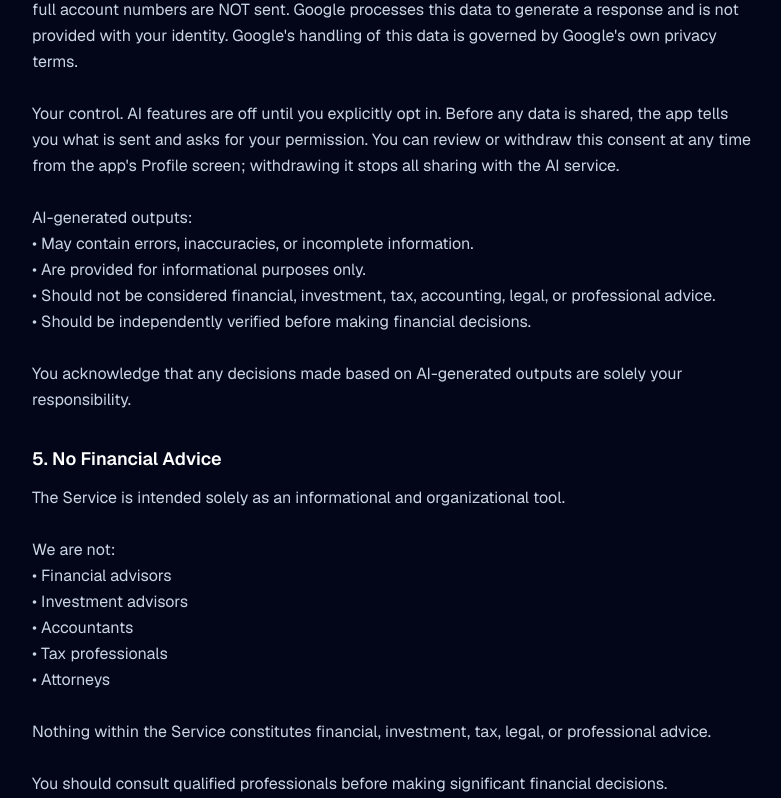
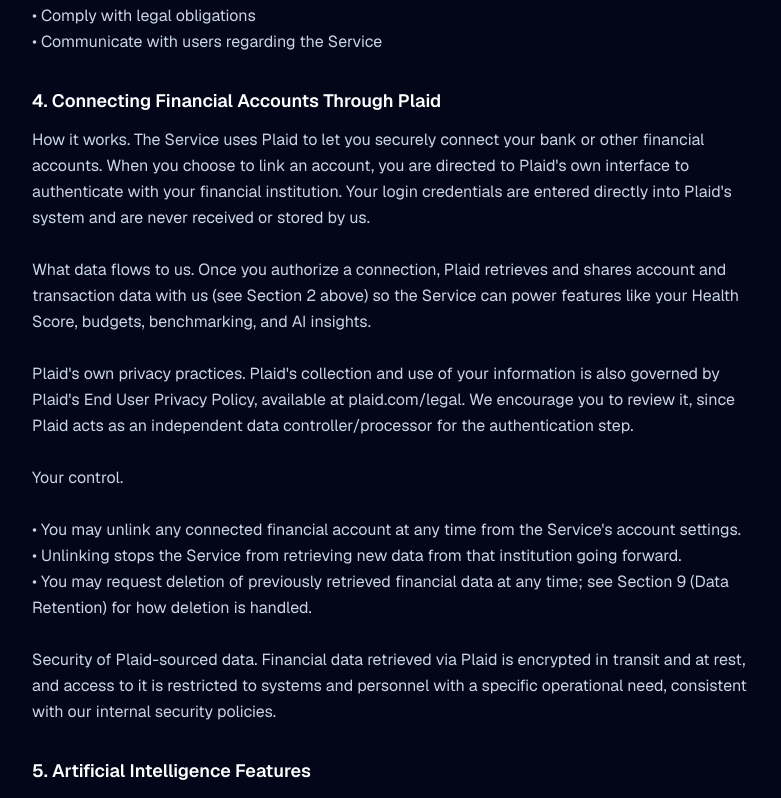
Before and after one commit to VictoriousVincent1/TrackVision, a Next.js app: page /privacy in a window 1280 px wide. Shown: the part 1822-2620 px from the top of the page, without its empty margins (248-1029 px from the left). Built offline with nearby package versions, Linux system fonts and the light colour scheme.

Commit message:
Update legal policies

```diff
--- a/src/content/privacy-policy.ts
+++ b/src/content/privacy-policy.ts
@@ -2,20 +2,21 @@
 
 export const privacyPolicy = {
   title: "Privacy Policy",
-  lastUpdated: "July 9, 2026",
+  lastUpdated: "August 2, 2026",
   body: "",
   sections: [
     {
       heading: "1. Introduction",
-      content: `Welcome to Movus Financials ("we," "our," or "us"). This Privacy Policy explains how we collect, use, store, and protect information when you use our application and related services (the "Service").
+  content: `Welcome to Movus Financials ("we," "our," or "us"). This Privacy Policy explains how we collect, use, store, and protect information when you use our application and related services (the "Service").
 
 By using the Service, you agree to the collection and use of information as described in this Privacy Policy.`,
     },
     {
       heading: "2. Information We Collect",
-      content: `Depending on how you use the Service, we may collect:
+  content: `Depending on how you use the Service, we may collect:
 
 Financial Information
+
 • Income and revenue information you provide
 • Expense and spending information
 • Debt and liability information
@@ -25,20 +26,30 @@
 • Financial goals and projections
 
 Account Information
+
 • Name
 • Email address
 • Username
 • Authentication credentials
 
 Device and Usage Information
+
 • IP address
 • Device identifiers
 • Browser and operating system information
 • App usage data
 • Analytics and performance information
 
-Third-Party Data
-If you connect external financial institutions, payment providers, banks, accounting software, or other third-party services, we may receive information authorized by you from those providers.`,
+Third-Party Financial Data (via Plaid)
+If you connect a bank or other financial institution using Plaid Inc. ("Plaid"), Plaid securely authenticates you directly with your institution — we never see or store your bank login credentials. Once you authorize a connection, Plaid shares certain information with us that may include:
+
+• Account holder name and account type
+• Account and routing numbers
+• Account balances
+• Transaction history and merchant/category details
+• Identity information your institution makes available (as permitted by your authorization)
+
+See Section 4 below for details on how this data is used and your controls over it.`,
     },
     {
       heading: "3. How We Use Your Information",
@@ -55,14 +66,31 @@
 • Communicate with users regarding the Service`,
     },
     {
-      heading: "4. Artificial Intelligence Features",
-      content: `Our Service includes optional AI features — the "AI Advisor" chat and the "Weekly Insight" summary — that use artificial intelligence to analyze your financial information and generate recommendations, forecasts, summaries, and planning suggestions.
+  heading: "4. Connecting Financial Accounts Through Plaid",
+  content: `How it works. The Service uses Plaid to let you securely connect your bank or other financial accounts. When you choose to link an account, you are directed to Plaid's own interface to authenticate with your financial institution. Your login credentials are entered directly into Plaid's system and are never received or stored by us.
 
-Third-party AI processing. These features are powered by Google's Gemini AI service (Google LLC). When you use them, a summary of your financial data is sent to Google for processing. This summary may include your income, budget rule, spending totals, savings and investment goals, debt and loan balances, and financial health score. Your name, email, bank login credentials, and full account numbers are NOT sent. Google processes this data to generate a response and is not provided with your identity. Google's handling of this data is governed by Google's own privacy terms.
+What data flows to us. Once you authorize a connection, Plaid retrieves and shares account and transaction data with us (see Section 2 above) so the Service can power features like your Health Score, budgets, benchmarking, and AI insights.
+
+Plaid's own privacy practices. Plaid's collection and use of your information is also governed by Plaid's End User Privacy Policy, available at plaid.com/legal. We encourage you to review it, since Plaid acts as an independent data controller/processor for the authentication step.
+
+Your control.
+
+• You may unlink any connected financial account at any time from the Service's account settings.
+• Unlinking stops the Service from retrieving new data from that institution going forward.
+• You may request deletion of previously retrieved financial data at any time; see Section 9 (Data Retention) for how deletion is handled.
+
+Security of Plaid-sourced data. Financial data retrieved via Plaid is encrypted in transit and at rest, and access to it is restricted to systems and personnel with a specific operational need, consistent with our internal security policies.`,
+    },
+    {
+  heading: "5. Artificial Intelligence Features",
+  content: `Our Service includes optional AI features — the "AI Advisor" chat and the "Weekly Insight" summary — that use artificial intelligence to analyze your financial information and generate recommendations, forecasts, summaries, and planning suggestions.
+
+Third-party AI processing. These features are powered by Google's Gemini AI service (Google LLC). When you use them, a summary of your financial data is sent to Google for processing. This summary may include your income, budget rule, spending totals, savings and investment goals, debt and loan balances, and financial health score — some of which may be derived from data retrieved via Plaid. Your name, email, bank login credentials, and full account numbers are NOT sent. Google processes this data to generate a response and is not provided with your identity. Google's handling of this data is governed by Google's own privacy terms.
 
 Your control. AI features are off until you explicitly opt in. Before any data is shared, the app tells you what is sent and asks for your permission. You can review or withdraw this consent at any time from the app's Profile screen; withdrawing it stops all sharing with the AI service.
 
 AI-generated outputs:
+
 • May contain errors, inaccuracies, or incomplete information.
 • Are provided for informational purposes only.
 • Should not be considered financial, investment, tax, accounting, legal, or professional advice.
@@ -71,10 +99,11 @@
 You acknowledge that any decisions made based on AI-generated outputs are solely your responsibility.`,
     },
     {
-      heading: "5. No Financial Advice",
-      content: `The Service is intended solely as an informational and organizational tool.
+  heading: "6. No Financial Advice",
+  content: `The Service is intended solely as an informational and organizational tool.
 
 We are not:
+
 • Financial advisors
 • Investment advisors
 • Accountants
@@ -86,10 +115,11 @@
 You should consult qualified professionals before making significant financial decisions.`,
     },
     {
-      heading: "6. Data Sharing",
+  heading: "7. Data Sharing",
       content: `We may share information with:
 
 • Service providers and infrastructure partners
+• Plaid Inc., to enable financial account linking and data retrieval (see Section 4)
 • Analytics providers
 • AI service providers that assist in generating features (currently Google LLC's Gemini service — see Section 4 for what is shared and how to control it)
 • Legal authorities when required by law
@@ -98,13 +128,13 @@
 We do not sell your personal financial information to third parties.`,
     },
     {
-      heading: "7. Data Security",
-      content: `We implement reasonable administrative, technical, and organizational safeguards designed to protect information.
+  heading: "8. Data Security",
+  content: `We implement reasonable administrative, technical, and organizational safeguards designed to protect information, including encryption of financial data in transit and at rest and access controls limiting who can view Plaid-sourced financial data.
 
 However, no method of transmission, storage, or electronic processing is completely secure. We cannot guarantee absolute security of any information.`,
     },
     {
-      heading: "8. Data Retention",
+  heading: "9. Data Retention",
       content: `We retain information for as long as necessary to:
 
 • Provide the Service
@@ -112,19 +142,20 @@
 • Resolve disputes
 • Enforce agreements
 
-We may delete or anonymize information when it is no longer required.`,
+When you unlink a financial account or delete your account, we take reasonable steps to delete or anonymize the associated Plaid-sourced financial data within a reasonable period, except where we are required or permitted to retain it (for example, to comply with legal obligations or resolve disputes).`,
     },
     {
-      heading: "9. User Responsibilities",
+  heading: "10. User Responsibilities",
       content: `You are responsible for:
 
 • Ensuring information provided is accurate
 • Maintaining the security of your account credentials
+• Only linking financial accounts you are authorized to access
 • Reviewing recommendations before acting on them
 • Complying with applicable laws and regulations`,
     },
     {
-      heading: "10. Disclaimer of Warranties",
+  heading: "11. Disclaimer of Warranties",
       content: `THE SERVICE IS PROVIDED "AS IS" AND "AS AVAILABLE."
 
 TO THE MAXIMUM EXTENT PERMITTED BY LAW, WE DISCLAIM ALL WARRANTIES, EXPRESS OR IMPLIED, INCLUDING WARRANTIES OF MERCHANTABILITY, FITNESS FOR A PARTICULAR PURPOSE, ACCURACY, RELIABILITY, AND NON-INFRINGEMENT.
@@ -133,11 +164,12 @@
 • THE SERVICE WILL BE ERROR-FREE;
 • AI-GENERATED OUTPUTS WILL BE ACCURATE;
 • FINANCIAL PROJECTIONS WILL BE CORRECT;
+• DATA RETRIEVED VIA PLAID OR ANY OTHER THIRD-PARTY PROVIDER WILL BE ACCURATE, COMPLETE, OR AVAILABLE WITHOUT INTERRUPTION;
 • THE SERVICE WILL MEET YOUR EXPECTATIONS OR REQUIREMENTS.`,
     },
     {
-      heading: "11. Limitation of Liability",
-      content: `TO THE MAXIMUM EXTENT PERMITTED BY LAW, MOVUS FINANCIALS, ITS OWNERS, OFFICERS, EMPLOYEES, AFFILIATES, CONTRACTORS, AND PARTNERS SHALL NOT BE LIABLE FOR:
+  heading: "12. Limitation of Liability",
+  content: `TO THE MAXIMUM EXTENT PERMITTED BY LAW, MOVUS FINANCIALS, ITS OWNERS, OFFICERS, EMPLOYEES, AFFILIATES, CONTRACTORS, AND PARTNERS SHALL NOT BE LIABLE FOR:
 
 • FINANCIAL LOSSES
 • LOST PROFITS
@@ -149,39 +181,41 @@
 • INDIRECT, INCIDENTAL, SPECIAL, CONSEQUENTIAL, OR PUNITIVE DAMAGES
 
 ARISING OUT OF OR RELATED TO:
+
 • USE OF THE SERVICE;
 • RELIANCE ON AI-GENERATED CONTENT;
 • FINANCIAL DECISIONS MADE BY USERS;
-• DATA INACCURACIES;
+• DATA INACCURACIES, INCLUDING THOSE ORIGINATING FROM PLAID OR A LINKED FINANCIAL INSTITUTION;
 • SERVICE INTERRUPTIONS;
 • THIRD-PARTY DATA SOURCES.
 
 YOUR USE OF THE SERVICE IS AT YOUR SOLE RISK.`,
     },
     {
-      heading: "12. Third-Party Services",
-      content: `The Service may integrate with third-party financial institutions, APIs, payment systems, and data providers.
+      heading: "13. Third-Party Services",
+      content: `The Service may integrate with third-party financial institutions, APIs, payment systems, and data providers, including Plaid.
 
 We are not responsible for:
+
 • Third-party data accuracy
 • Third-party outages
 • Third-party privacy practices
 • Decisions or actions of third-party providers`,
     },
     {
-      heading: "13. Children's Privacy",
+      heading: "14. Children's Privacy",
       content: `The Service is not intended for individuals under the age of 18. We do not knowingly collect personal information from children.`,
     },
     {
-      heading: "14. International Users",
+      heading: "15. International Users",
       content: `If you access the Service from outside our operating jurisdiction, you understand that your information may be transferred to and processed in countries with different data protection laws.`,
     },
     {
-      heading: "15. Changes to This Policy",
+      heading: "16. Changes to This Policy",
       content: `We may update this Privacy Policy at any time. Continued use of the Service after changes become effective constitutes acceptance of the updated policy.`,
     },
     {
-      heading: "16. Contact Information",
+      heading: "17. Contact Information",
       content: `For privacy-related questions, contact:
 
 Movus Financials
--- a/src/content/terms-of-service.ts
+++ b/src/content/terms-of-service.ts
@@ -28,7 +28,7 @@
     },
     {
       heading: "3. No Financial Advice",
-      content: `The Service does not provide:
+      lastUpdated: "August 2, 2026",
 
 • Financial advice
 • Investment advice
```
